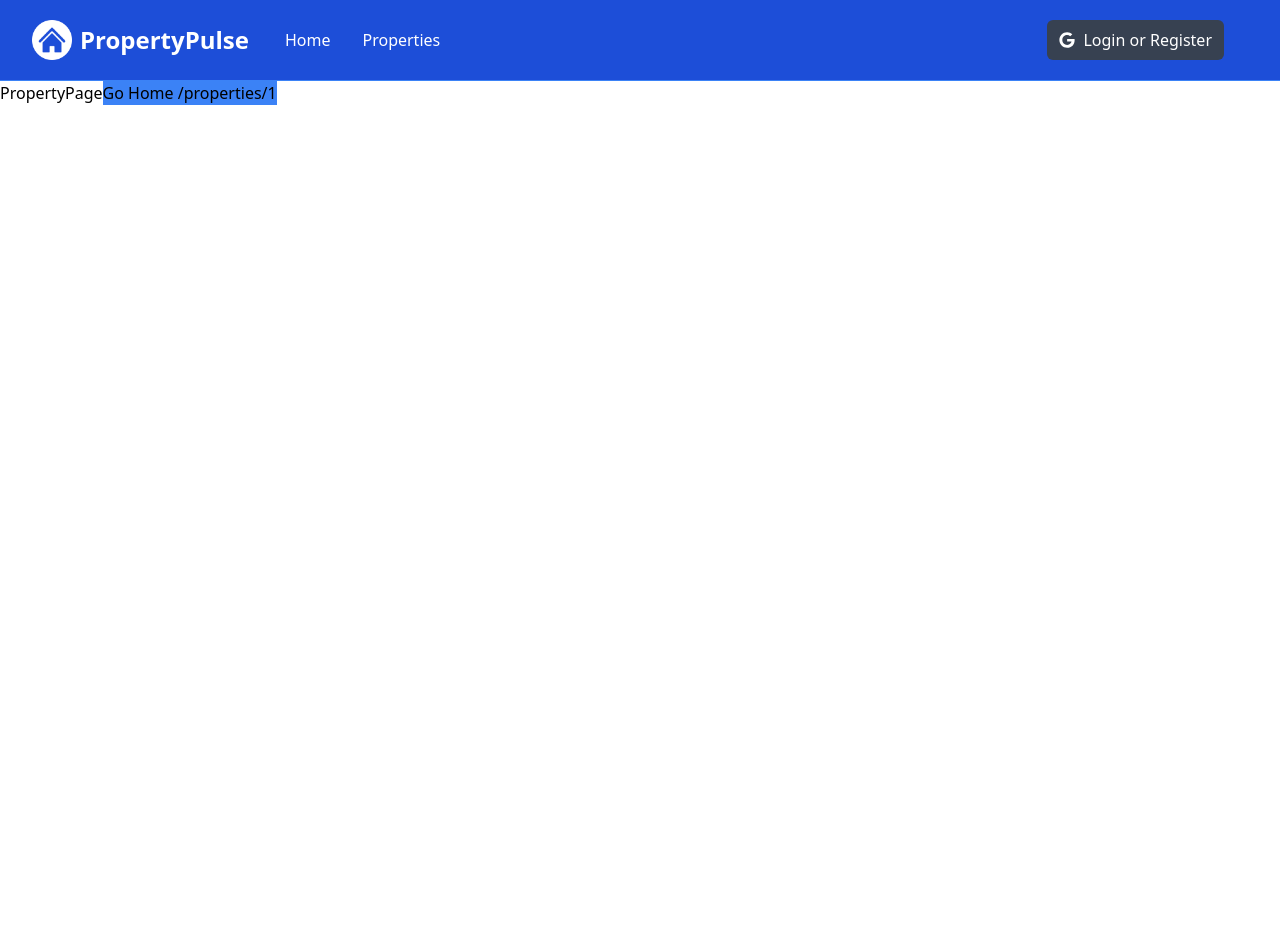
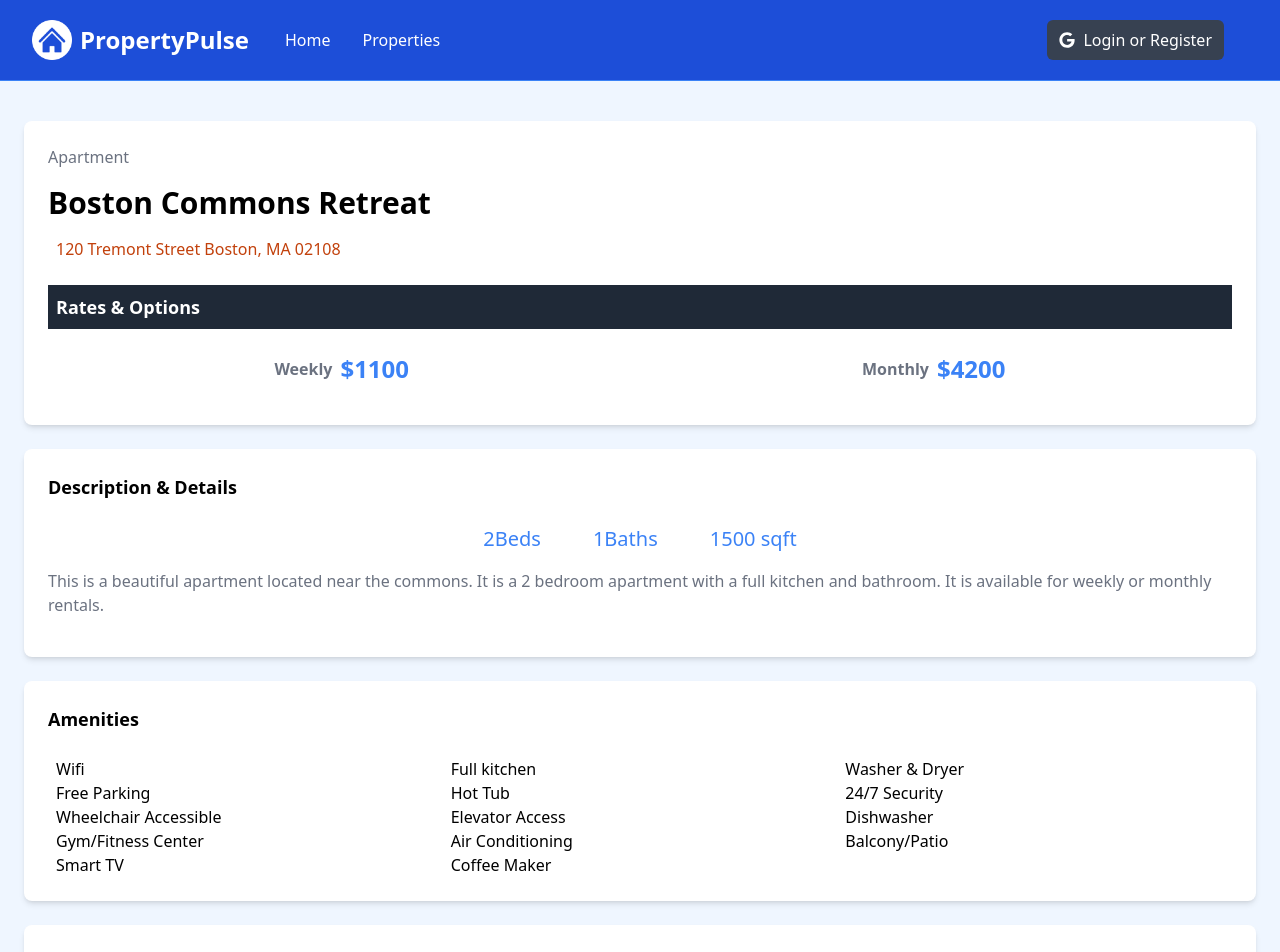
Before and after one commit to SilvesterSpath/nextjs_app, a Next.js app: page /properties/1 in a window 1280 px wide. Shown: the top 952 px of the page. Before the commit the page ends 800 px from the top, so only its background shows below. Built offline with nearby package versions, Linux system fonts and the light colour scheme.

Commit message:
property images

```diff
--- a/app/properties/[id]/page.jsx
+++ b/app/properties/[id]/page.jsx
@@ -6,6 +6,8 @@ import {
   usePathname,
 } from 'next/navigation';
 
+import properties from '@/data/properties.json';
+
 const PropertyPage = () => {
   const router = useRouter();
   const searchParams = useSearchParams();
@@ -13,14 +15,236 @@ const PropertyPage = () => {
   const name = searchParams.get('name');
   const pathname = usePathname();
 
+  const property = properties.find((item) => item._id === id);
+
   console.log('Hello from the PropertyPage component!', id, name);
   return (
-    <div>
-      PropertyPage
-      <button onClick={() => router.push('/')} className='bg-blue-500 p2'>
-        Go Home {pathname}
-      </button>
-    </div>
+    <section className='bg-blue-50'>
+      <div className='container m-auto py-10 px-6'>
+        <div className='grid grid-cols-1 md:grid-cols-70/30 w-full gap-6'>
+          <main>
+            <div className='bg-white p-6 rounded-lg shadow-md text-center md:text-left'>
+              <div className='text-gray-500 mb-4'>{property.type}</div>
+              <h1 className='text-3xl font-bold mb-4'>{property.name}</h1>
+              <div className='text-gray-500 mb-4 flex align-middle justify-center md:justify-start'>
+                <i className='fa-solid fa-location-dot text-lg text-orange-700 mr-2'></i>
+                <p className='text-orange-700'>
+                  {property.location.street} {property.location.city},{' '}
+                  {property.location.state} {property.location.zipcode}
+                </p>
+              </div>
+
+              <h3 className='text-lg font-bold my-6 bg-gray-800 text-white p-2'>
+                Rates & Options
+              </h3>
+              <div className='flex flex-col md:flex-row justify-around'>
+                {property.rates.nightly ? (
+                  <div className='flex items-center justify-center mb-4 border-b border-gray-200 md:border-b-0 pb-4 md:pb-0'>
+                    <div className='text-gray-500 mr-2 font-bold'>Nightly</div>
+                    <div className='text-2xl font-bold'>
+                      <i className='fa fa-xmark text-red-700'>
+                        ${property.rates.nightly}
+                      </i>
+                    </div>
+                  </div>
+                ) : (
+                  ''
+                )}
+                {property.rates.weekly ? (
+                  <div className='flex items-center justify-center mb-4 border-b border-gray-200 md:border-b-0 pb-4 md:pb-0'>
+                    <div className='text-gray-500 mr-2 font-bold'>Weekly</div>
+                    <div className='text-2xl font-bold text-blue-500'>
+                      ${property.rates.weekly}
+                    </div>
+                  </div>
+                ) : (
+                  ''
+                )}
+                {property.rates.monthly ? (
+                  <div className='flex items-center justify-center mb-4 pb-4 md:pb-0'>
+                    <div className='text-gray-500 mr-2 font-bold'>Monthly</div>
+                    <div className='text-2xl font-bold text-blue-500'>
+                      ${property.rates.monthly}
+                    </div>
+                  </div>
+                ) : (
+                  ''
+                )}
+              </div>
+            </div>
+
+            <div className='bg-white p-6 rounded-lg shadow-md mt-6'>
+              <h3 className='text-lg font-bold mb-6'>Description & Details</h3>
+              <div className='flex justify-center gap-4 text-blue-500 mb-4 text-xl space-x-9'>
+                <p>
+                  <i className='fa-solid fa-bed'></i> {property.beds}
+                  <span className='hidden sm:inline'>Beds</span>
+                </p>
+                <p>
+                  <i className='fa-solid fa-bath'></i> {property.baths}
+                  <span className='hidden sm:inline'>Baths</span>
+                </p>
+                <p>
+                  <i className='fa-solid fa-ruler-combined'></i>
+                  {property.square_feet}{' '}
+                  <span className='hidden sm:inline'>sqft</span>
+                </p>
+              </div>
+              <p className='text-gray-500 mb-4'>{property.description}</p>
+            </div>
+
+            <div className='bg-white p-6 rounded-lg shadow-md mt-6'>
+              <h3 className='text-lg font-bold mb-6'>Amenities</h3>
+
+              <ul className='grid grid-cols-1 md:grid-cols-2 lg:grid-cols-3 list-none'>
+                <li>
+                  <i className='fas fa-check text-green-600 mr-2 mt-3'></i> Wifi
+                </li>
+                <li>
+                  <i className='fas fa-check text-green-600 mr-2 mt-3'></i>Full
+                  kitchen
+                </li>
+                <li>
+                  <i className='fas fa-check text-green-600 mr-2 mt-3'></i>
+                  Washer & Dryer
+                </li>
+                <li>
+                  <i className='fas fa-check text-green-600 mr-2 mt-3'></i>Free
+                  Parking
+                </li>
+                <li>
+                  <i className='fas fa-check text-green-600 mr-2 mt-3'></i>Hot
+                  Tub
+                </li>
+                <li>
+                  <i className='fas fa-check text-green-600 mr-2 mt-3'></i>24/7
+                  Security
+                </li>
+                <li>
+                  <i className='fas fa-check text-green-600 mr-2 mt-3'></i>
+                  Wheelchair Accessible
+                </li>
+                <li>
+                  <i className='fas fa-check text-green-600 mr-2 mt-3'></i>
+                  Elevator Access
+                </li>
+                <li>
+                  <i className='fas fa-check text-green-600 mr-2 mt-3'></i>
+                  Dishwasher
+                </li>
+                <li>
+                  <i className='fas fa-check text-green-600 mr-2 mt-3'></i>
+                  Gym/Fitness Center
+                </li>
+                <li>
+                  <i className='fas fa-check text-green-600 mr-2 mt-3'></i>Air
+                  Conditioning
+                </li>
+                <li>
+                  <i className='fas fa-check text-green-600 mr-2 mt-3'></i>
+                  Balcony/Patio
+                </li>
+                <li>
+                  <i className='fas fa-check text-green-600 mr-2 mt-3'></i>Smart
+                  TV
+                </li>
+                <li>
+                  <i className='fas fa-check text-green-600 mr-2 mt-3'></i>
+                  Coffee Maker
+                </li>
+              </ul>
+            </div>
+            <div className='bg-white p-6 rounded-lg shadow-md mt-6'>
+              <div id='map'></div>
+            </div>
+          </main>
+
+          {/* <!-- Sidebar --> */}
+          <aside className='space-y-4'>
+            <button className='bg-blue-500 hover:bg-blue-600 text-white font-bold w-full py-2 px-4 rounded-full flex items-center justify-center'>
+              <i className='fas fa-bookmark mr-2'></i> Bookmark Property
+            </button>
+            <button className='bg-orange-500 hover:bg-orange-600 text-white font-bold w-full py-2 px-4 rounded-full flex items-center justify-center'>
+              <i className='fas fa-share mr-2'></i> Share Property
+            </button>
+
+            {/* <!-- Contact Form --> */}
+            <div className='bg-white p-6 rounded-lg shadow-md'>
+              <h3 className='text-xl font-bold mb-6'>
+                Contact Property Manager
+              </h3>
+              <form>
+                <div classNameName='mb-4'>
+                  <label
+                    classNameName='block text-gray-700 text-sm font-bold mb-2'
+                    for='name'
+                  >
+                    Name:
+                  </label>
+                  <input
+                    classNameName='shadow appearance-none border rounded w-full py-2 px-3 text-gray-700 leading-tight focus:outline-none focus:shadow-outline'
+                    id='name'
+                    type='text'
+                    placeholder='Enter your name'
+                    required
+                  />
+                </div>
+                <div className='mb-4'>
+                  <label
+                    className='block text-gray-700 text-sm font-bold mb-2'
+                    for='email'
+                  >
+                    Email:
+                  </label>
+                  <input
+                    className='shadow appearance-none border rounded w-full py-2 px-3 text-gray-700 leading-tight focus:outline-none focus:shadow-outline'
+                    id='email'
+                    type='email'
+                    placeholder='Enter your email'
+                    required
+                  />
+                </div>
+                <div classNameName='mb-4'>
+                  <label
+                    classNameName='block text-gray-700 text-sm font-bold mb-2'
+                    for='phone'
+                  >
+                    Phone:
+                  </label>
+                  <input
+                    classNameName='shadow appearance-none border rounded w-full py-2 px-3 text-gray-700 leading-tight focus:outline-none focus:shadow-outline'
+                    id='phone'
+                    type='text'
+                    placeholder='Enter your phone number'
+                  />
+                </div>
+                <div className='mb-4'>
+                  <label
+                    className='block text-gray-700 text-sm font-bold mb-2'
+                    for='message'
+                  >
+                    Message:
+                  </label>
+                  <textarea
+                    className='shadow appearance-none border rounded w-full py-2 px-3 text-gray-700 h-44 focus:outline-none focus:shadow-outline'
+                    id='message'
+                    placeholder='Enter your message'
+                  ></textarea>
+                </div>
+                <div>
+                  <button
+                    className='bg-blue-500 hover:bg-blue-600 text-white font-bold py-2 px-4 rounded-full w-full focus:outline-none focus:shadow-outline flex items-center justify-center'
+                    type='submit'
+                  >
+                    <i className='fas fa-paper-plane mr-2'></i> Send Message
+                  </button>
+                </div>
+              </form>
+            </div>
+          </aside>
+        </div>
+      </div>
+    </section>
   );
 };
 
--- a/components/PropertyCard.jsx
+++ b/components/PropertyCard.jsx
@@ -1,13 +1,12 @@
+import Image from 'next/image';
 import Link from 'next/link';
 
 const PropertyCard = ({ property }) => {
+  const imageSrc = require(`/public/images/${property.images[0]}`);
+
   return (
     <div className='rounded-xl shadow-md relative'>
-      <img
-        src='images/properties/a1.jpg'
-        alt=''
-        className='w-full h-auto rounded-t-xl'
-      />
+      <Image src={imageSrc} alt='' className='w-full h-auto rounded-t-xl' />
       <div className='p-4'>
         <div className='text-left md:text-center lg:text-left mb-6'>
           <div className='text-gray-600'>{property.type}</div>
```
